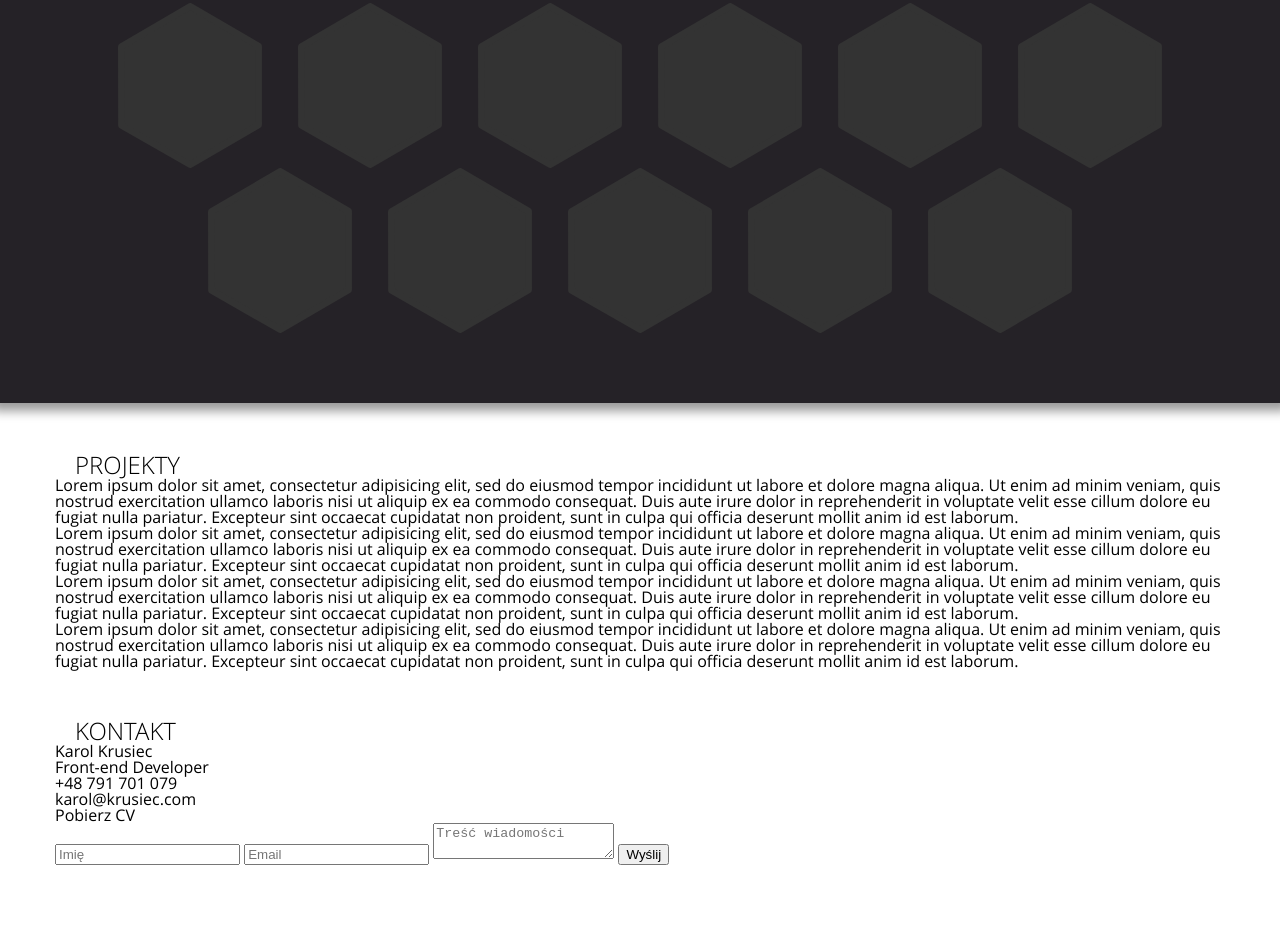
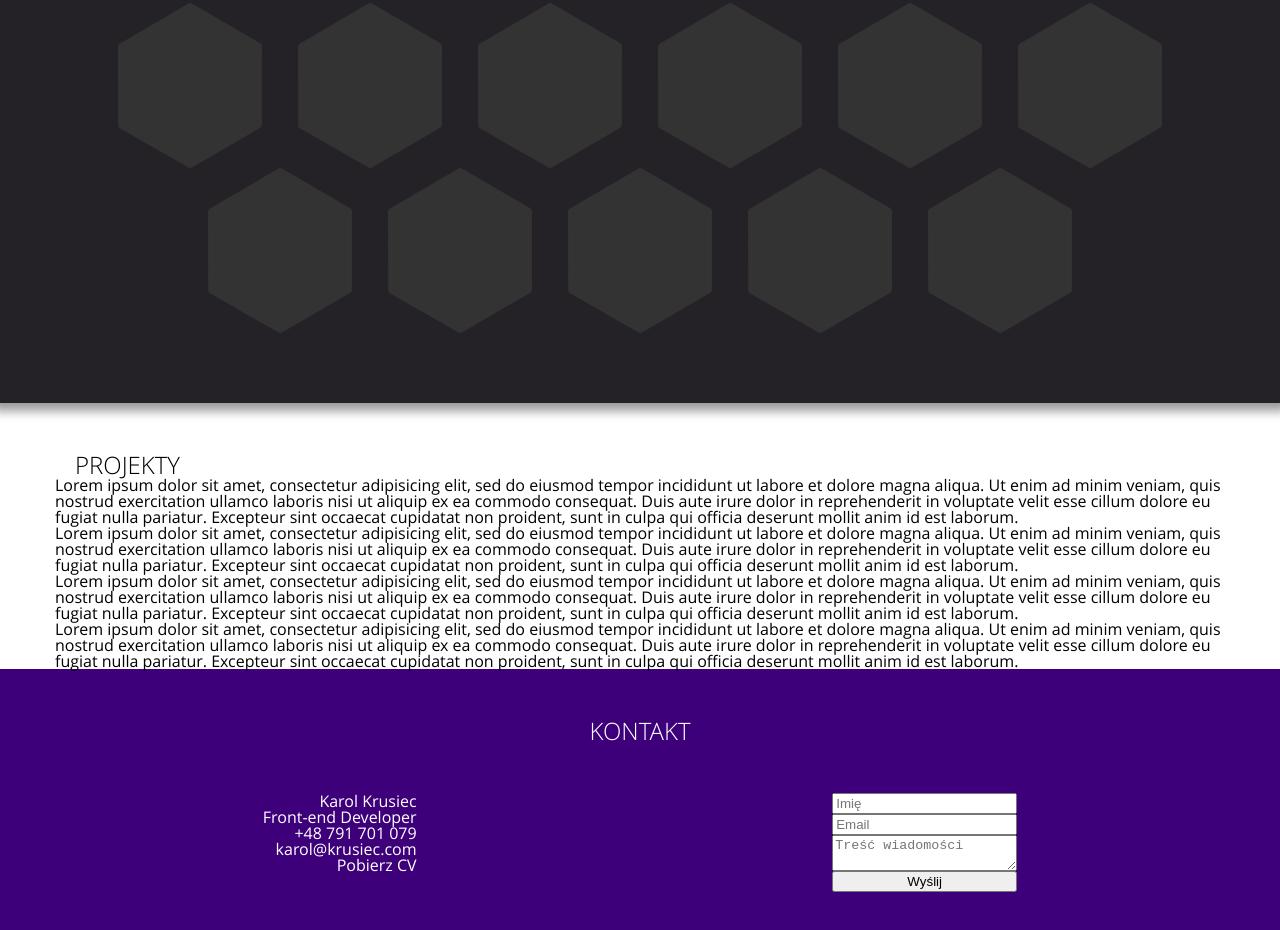
Before and after one commit to k-krusiec/portfolio, a website: page index.html in a window 1280 px wide. Shown: the part 538-1468 px from the top of the page. Before the commit the page ends 1403 px from the top, so only its background shows below. Drawn offline with Linux system fonts and the light colour scheme.

Commit message:
updated styles

```diff
--- a/scss/modules/_variables.scss
+++ b/scss/modules/_variables.scss
@@ -12,6 +12,7 @@ $phone: 'only screen and (max-width: 600px)';
 $super-dark-gray: #252227;
 $dark-gray: #333;
 $white: #fff;
+$violet: #3e007a;
 // $main-bg: #22303f;
 // $tab-bg: #192532;
 // $tab-title-text: #7da4cd;
--- a/scss/partials/_main.scss
+++ b/scss/partials/_main.scss
@@ -43,7 +43,7 @@ body {
   min-width: 20%;
   padding: 19px 20px;
   &:hover {
-    background: red;
+    background: $violet;
   }
 }
 
@@ -96,9 +96,9 @@ header {
 }
 
 .logo-shape {
-  fill: #3e007a;
+  fill: $violet;
   fill-opacity: 1;
-  stroke: #3e007a;
+  stroke: $violet;
   stroke-linejoin: round;
   stroke-width: 2px;
   fill-rule: evenodd;
@@ -278,3 +278,28 @@ header {
     }
   }
 }
+
+.contact {
+  background: $violet;
+  color: $white;
+  text-align: center;
+}
+
+.cont-container {
+  display: flex;
+  justify-content: space-around;
+  flex-flow: row wrap;
+  padding: 50px 0;
+}
+
+.left-cont {
+  text-align: right;
+}
+
+.right-cont {
+  text-align: left;
+  .cont-form {
+    display: flex;
+    flex-flow: column;
+  }
+}
```
Also changed, not shown: css/style.css.
